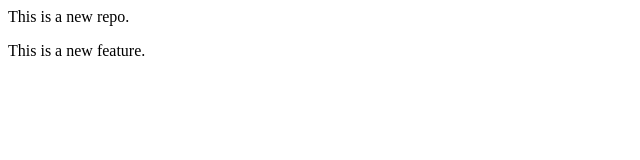
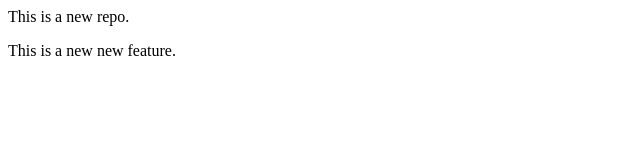
Before and after one commit to ayush-code07/localrepo, a plain HTML site: page index.html in a window 1280 px wide. Shown: the full height of the page, 0-640 px from the left. Drawn offline with Linux system fonts and the light colour scheme.

Commit message:
fixed mistake

```diff
--- a/index.html
+++ b/index.html
@@ -1,2 +1,2 @@
 <p>This is a new repo.</p>
-<p>This is a new feature.</p>
+<p>This is a new new feature.</p>
```
